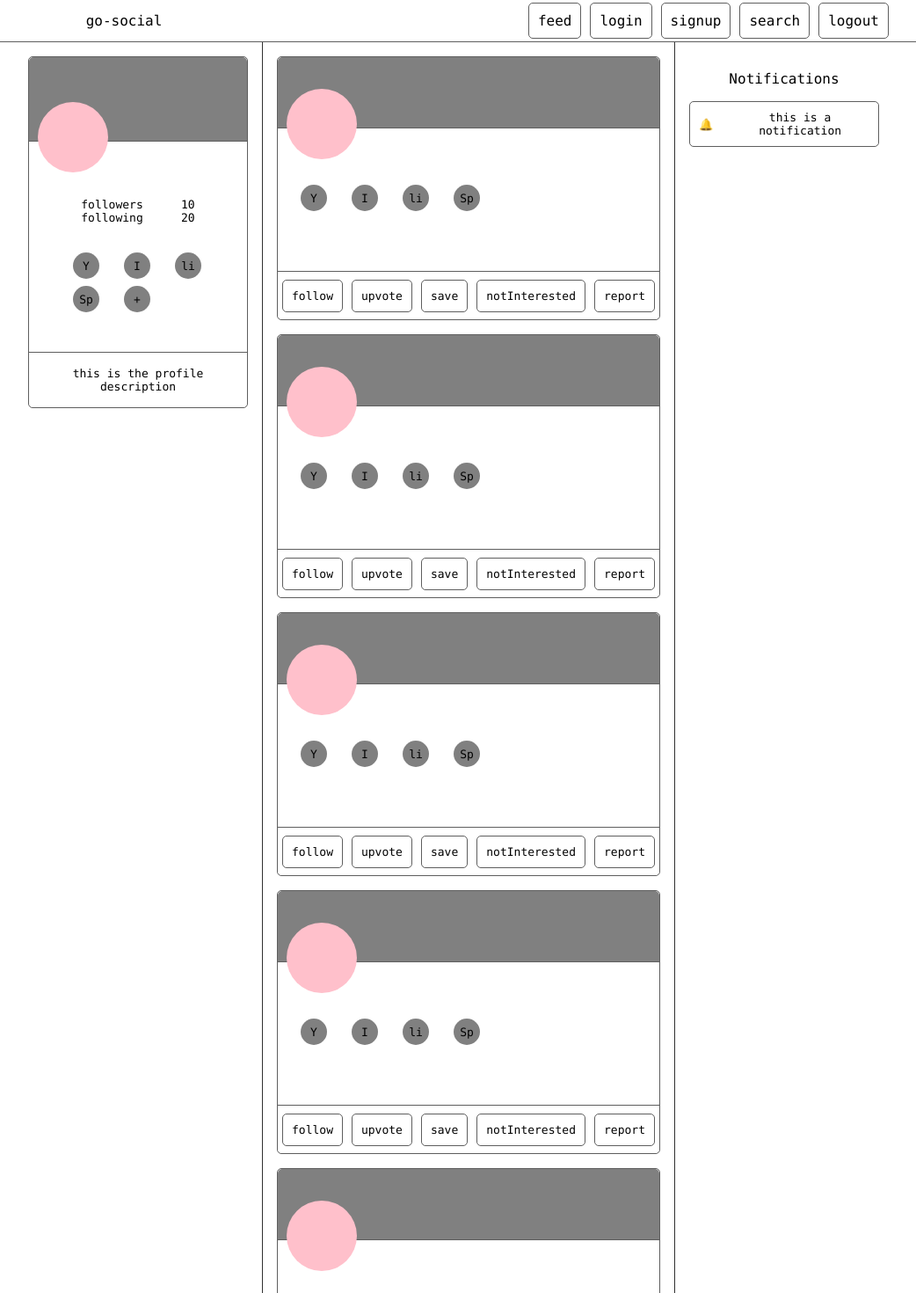
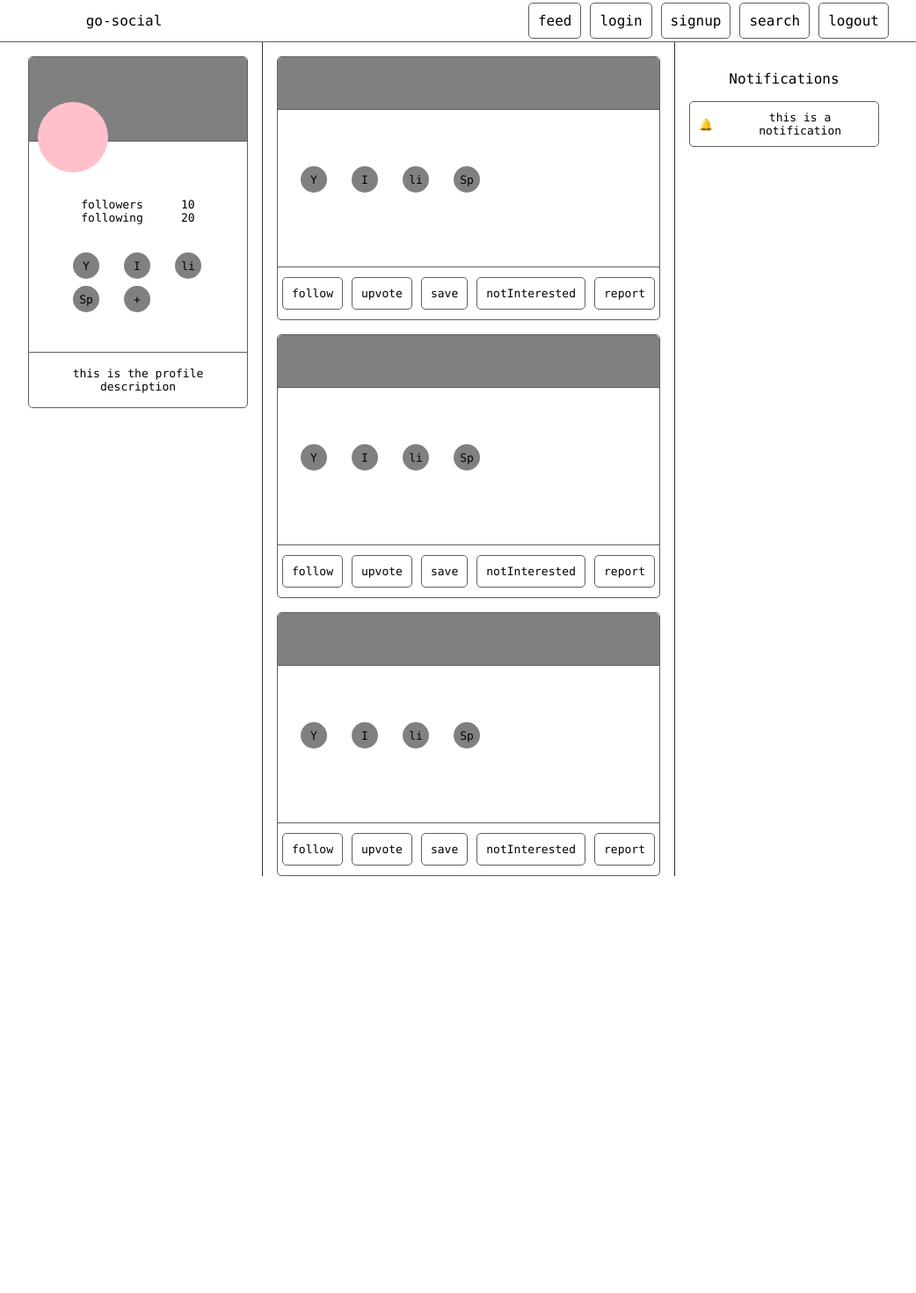
Before and after one commit to light-200/go-social, a React (Create React App) app: page / in a window 1280 px wide. Shown: the top 1470 px of the page at 88% size, without its empty margins (124-1166 px from the left). After the commit the page ends 996 px from the top, so only its background shows below. Built offline with nearby package versions, Linux system fonts and the light colour scheme.

Commit message:
fix/user profile renderer added 👨‍🚒

```diff
--- a/src/components/post.jsx
+++ b/src/components/post.jsx
@@ -1,31 +1,38 @@
-import '../style/post.css';
-const Post = ({ data }) => {
-
-    return (<div className="post">
+import "../style/post.css";
+import { Link } from "react-router-dom";
+import { useState } from "react/cjs/react.production.min";
+const Post = ({ name }) => {
+  return (
+    <div className="post">
       <div className="postHeader">
-            <div className="postBanner">
-
-            </div>
-            <div className="postProfile">
-
-            </div>
+        <div className="postBanner"></div>
+        <Link className="postProfile" to={name}></Link>
       </div>
       <div className="postBody">
         <div className="postSocialMedia">
-                <a className='socialsBtn' href={"#"} target='_blank'>Y</a>
-                <a className='socialsBtn' href={"#"} target='_blank'>I</a>
-                <a className='socialsBtn' href={"#"} target='_blank'>li</a>
-                <a className='socialsBtn' href={"#"} target='_blank'>Sp</a>
+          <a className="socialsBtn" href={"#"} target="_blank">
+            Y
+          </a>
+          <a className="socialsBtn" href={"#"} target="_blank">
+            I
+          </a>
+          <a className="socialsBtn" href={"#"} target="_blank">
+            li
+          </a>
+          <a className="socialsBtn" href={"#"} target="_blank">
+            Sp
+          </a>
         </div>
       </div>
       <div className="postActions">
-            <span className='btn'>follow</span>
-            <span className='btn'>upvote</span>
-            <span className='btn'>save</span>
-            <span className='btn'>notInterested</span>
-            <span className='btn'>report</span>
+        <span className="btn">follow</span>
+        <span className="btn">upvote</span>
+        <span className="btn">save</span>
+        <span className="btn">notInterested</span>
+        <span className="btn">report</span>
       </div>
-    </div>);
-}
+    </div>
+  );
+};
 
 export default Post;
--- /dev/null
+++ b/src/pages/User.jsx
@@ -0,0 +1,12 @@
+import { useParams } from "react-router-dom";
+
+export default function User() {
+  let { user } = useParams();
+
+  return (
+    <div>
+      <h1>{user}</h1>
+      <div>this is yet to be made</div>
+    </div>
+  );
+}
--- a/src/pages/feed.jsx
+++ b/src/pages/feed.jsx
@@ -1,31 +1,26 @@
 // @flow
-import * as React from 'react';
-import '../style/feed.css'
-import UserProfile from '../components/userProfile';
-import Post from '../components/post';
-import Notification from '../components/notification';
+import * as React from "react";
+import "../style/feed.css";
+import UserProfile from "../components/userProfile";
+import Post from "../components/post";
+import Notification from "../components/notification";
 
 export function Feed() {
+  var names = ["Jake", "Jon", "Thruster"];
   return (
     <div className="feedContainer">
       <div className="feedProfile">
         <UserProfile />
       </div>
       <div className="feedPosts">
-                <Post />
-                <Post />
-                <Post />
-                <Post />
-                <Post />
-                <Post />
+        {names.map((name, index) => {
+          return <Post name={name} key={index} />;
+        })}
       </div>
       <div className="feedNotifications">
-                <div className="notificationHeader">
-                    Notifications
-                </div>
+        <div className="notificationHeader">Notifications</div>
         <Notification />
       </div>
     </div>
-
   );
-};
+}
```
Lines whose indentation alone changed are shown as unchanged.
